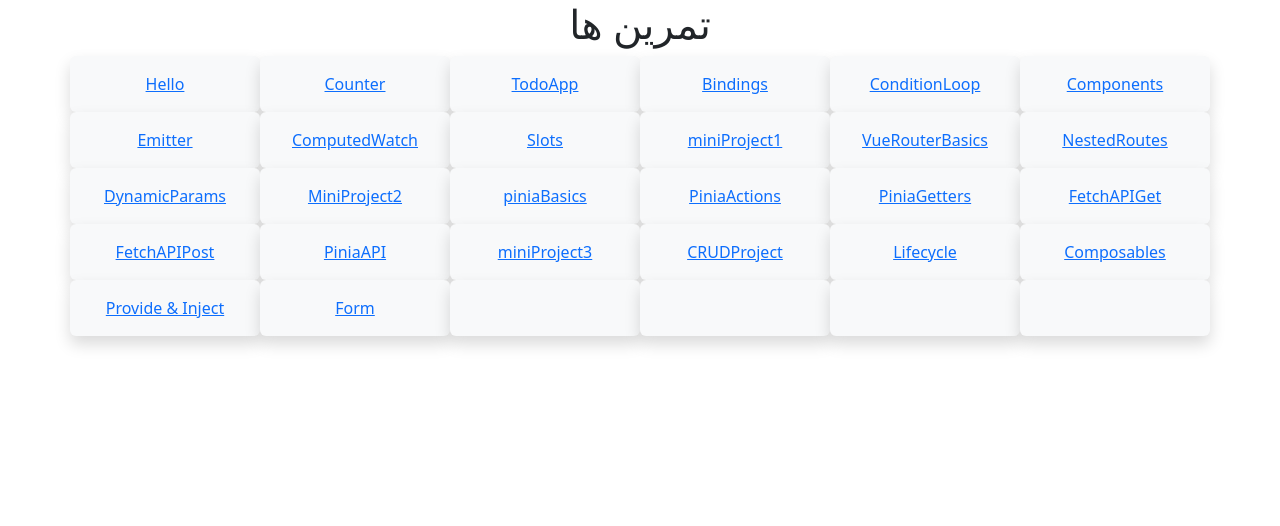
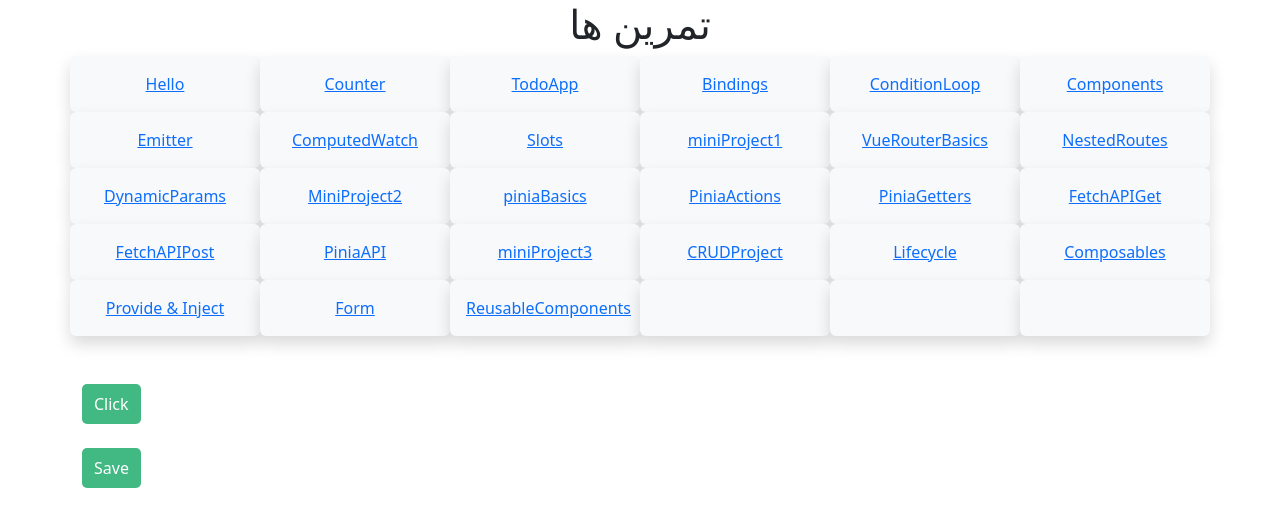
Before and after one commit to ielhamsv/vue-learning-30days, a Vue app in the folder vue-30days/: page /ReusableComponents in a window 1280 px wide. Shown: the top 526 px of the page. Built offline with nearby package versions, Linux system fonts and the light colour scheme.

Commit message:
day27 , ReusableComponents

```diff
--- a/vue-30days/src/App.vue
+++ b/vue-30days/src/App.vue
@@ -94,7 +94,7 @@ import Composables from "@/views/Composables.vue";
           <router-link to="/Form">Form</router-link>
         </div>
         <div class="col-md-2 shadow p-3 bg-body-tertiary rounded text-center">
-
+          <router-link to="/ReusableComponents">ReusableComponents</router-link>
         </div>
         <div class="col-md-2 shadow p-3 bg-body-tertiary rounded text-center">
 
--- /dev/null
+++ b/vue-30days/src/components/BaseButton.vue
@@ -0,0 +1,18 @@
+<script setup>
+
+</script>
+
+<template>
+  <button class="btn"><slot /></button>
+</template>
+
+<style scoped>
+.btn{
+  padding: 8px 12px;
+  border: none;
+  border-radius: 5px;
+  background: #42b883;
+  color: white;
+  cursor: pointer;
+}
+</style>
--- a/vue-30days/src/router/index.js
+++ b/vue-30days/src/router/index.js
@@ -28,6 +28,7 @@ import Lifecycle from "@/views/Lifecycle.vue";
 import Composables from "@/views/Composables.vue";
 import Provide from "@/views/Provide.vue";
 import Form from "@/views/Form.vue";
+import ReusableComponents from "@/views/ReusableComponents.vue";
 
 
 const router = createRouter({
@@ -66,6 +67,7 @@ const router = createRouter({
     {path: '/Composables', name: 'Composables', component: Composables},
     {path: '/Provide', name: 'Provide', component: Provide},
     {path: '/Form', name: 'Form', component: Form},
+    {path: '/ReusableComponents', name: 'ReusableComponents', component: ReusableComponents},
   ],
 })
 
--- /dev/null
+++ b/vue-30days/src/views/ReusableComponents.vue
@@ -0,0 +1,13 @@
+<script setup>
+import BaseButton from "@/components/BaseButton.vue";
+</script>
+
+<template>
+<BaseButton>Click</BaseButton>
+  <br><br>
+  <BaseButton>Save</BaseButton>
+</template>
+
+<style scoped>
+
+</style>
```
